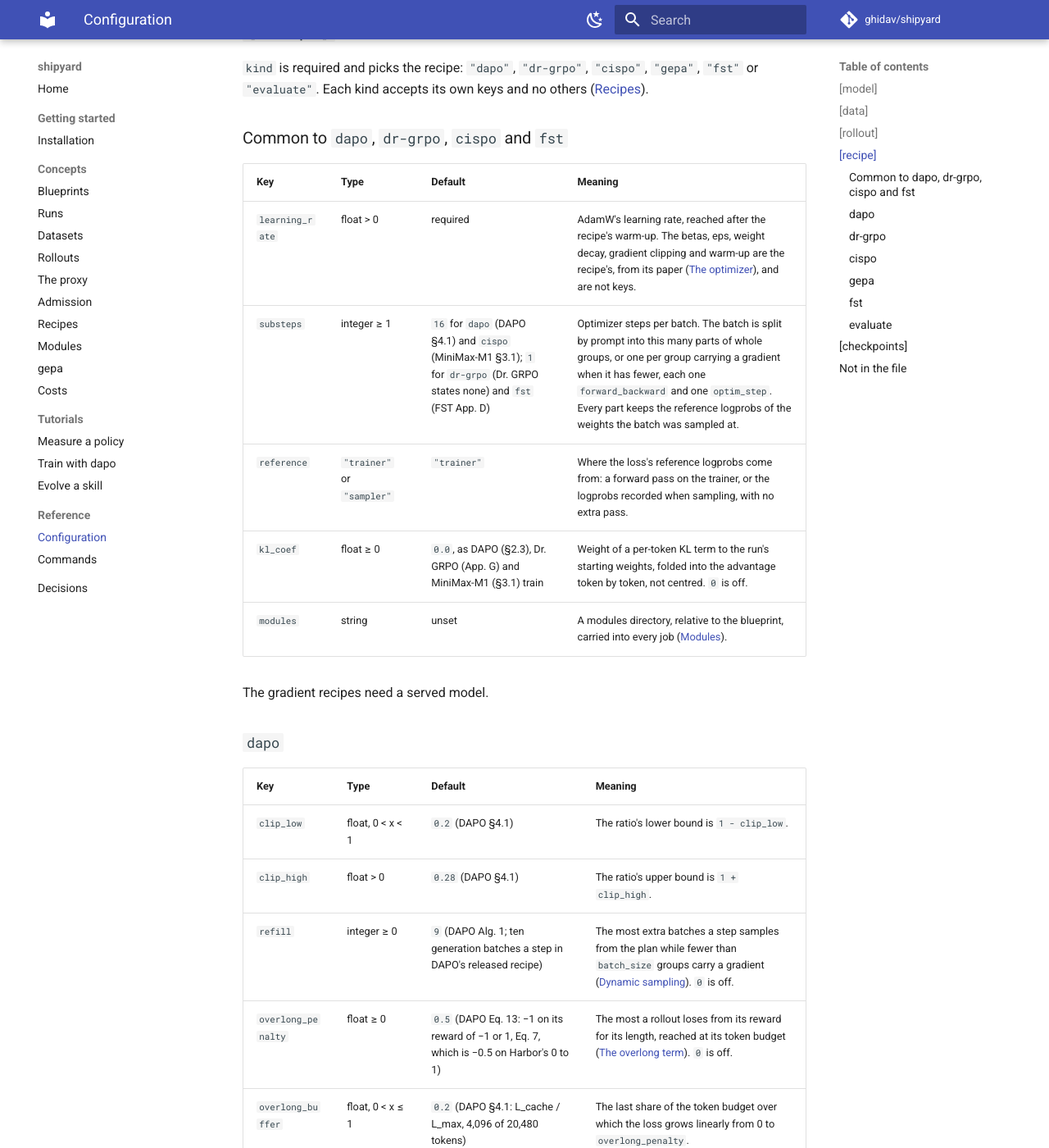
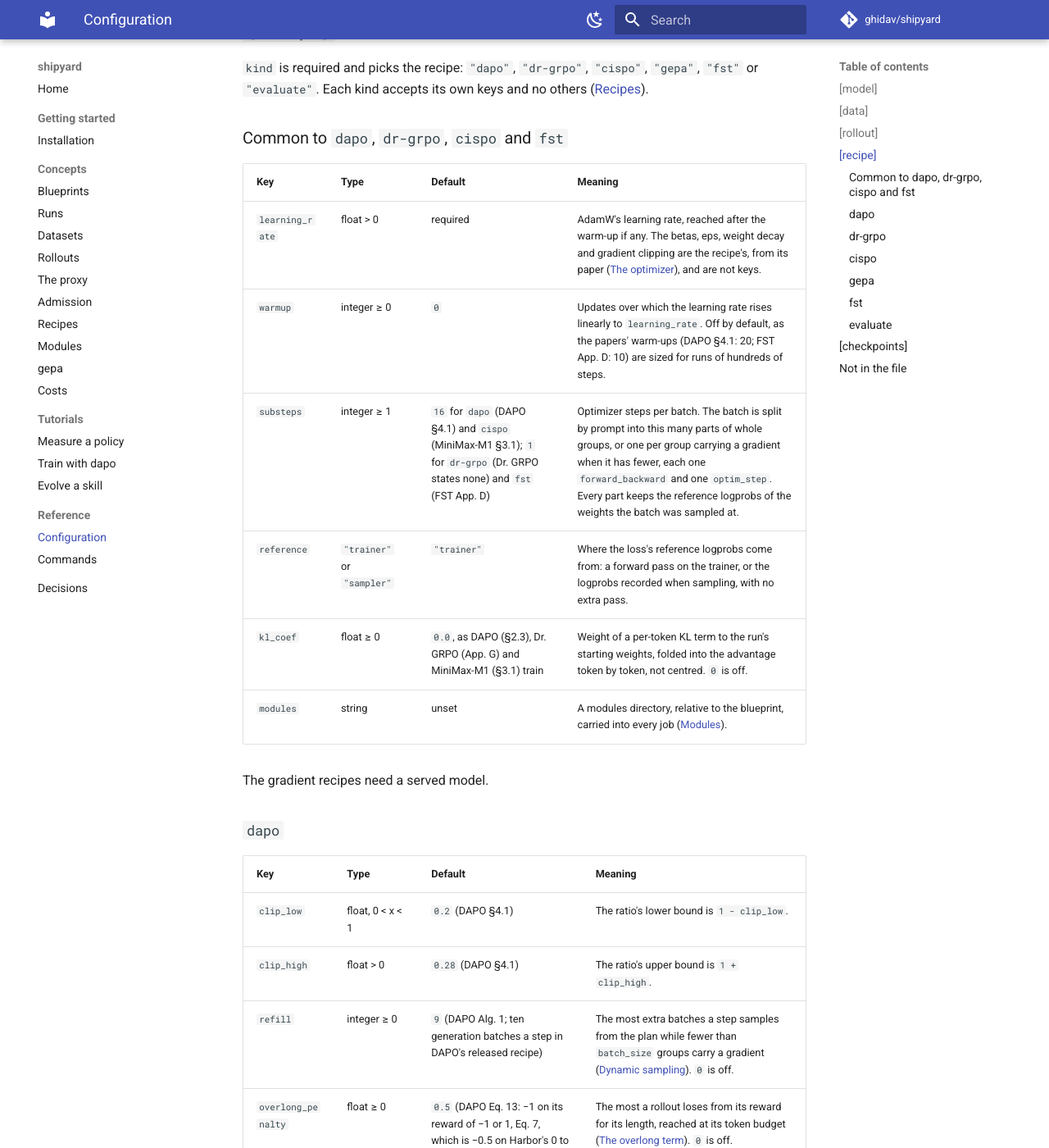
Before and after one commit to ghidav/shipyard, an MkDocs documentation site: the page built from docs/reference/configuration.md, in a window 1280 px wide and 1400 px high, scrolled down 3960 px. Shown: the whole window at 82% size. Built offline with MkDocs 1.6.1 and Material for MkDocs 9.7.7, drawn with Linux system fonts in a browser that asks for light colours; comment, search, counter and statistics services are not loaded; some of the changed text lies outside the part shown.

Commit message:
The warm-up is a recipe key, off by default
The papers' warm-ups (DAPO's 20 steps, FST's 10) are sized for runs of hundreds of
steps; a shipyard run of twenty steps would spend all of them below its learning rate.
`warmup` sets one for any gradient recipe, and check names the paper's beside a run
that takes none: "no warm-up (the paper's is 20 steps)".

Co-Authored-By: Claude Opus 5.5 <noreply@anthropic.com>
Claude-Session: https://claude.ai/code/session_017Cg3NQJFoC9pcXuvu4mCfX

```diff
--- a/docs/reference/configuration.md
+++ b/docs/reference/configuration.md
@@ -19,7 +19,7 @@ The **For** column says when a key matters:
 | `provider` | string | `"tinker"` | all | Who serves the weights. `"tinker"`: this run serves them through its proxy, from a Tinker-API backend. Anything else: the harness calls that provider itself. |
 | `from_checkpoint` | string | unset | served | A `tinker://` path to start from instead of the base model: a checkpoint's `state_path` to go on training, its `sampler_path` to measure it. `check` blocks the other one. |
 | `lora_rank` | integer | unset (32) | gradient | The LoRA rank of a new training client. Not used with `from_checkpoint`. |
-| `restore_optimizer` | boolean | `false` | gradient | With `from_checkpoint`, load the optimizer state as well as the weights. The state continues the earlier run's, so the run skips its recipe's warm-up. |
+| `restore_optimizer` | boolean | `false` | gradient | With `from_checkpoint`, load the optimizer state as well as the weights. The state continues the earlier run's, so the run skips any warm-up. |
 
 ## `[data]`
 
@@ -71,7 +71,8 @@ How the served keys behave is in [The proxy](../concepts/proxy.md).
 
 | Key | Type | Default | Meaning |
 |---|---|---|---|
-| `learning_rate` | float > 0 | required | AdamW's learning rate, reached after the recipe's warm-up. The betas, eps, weight decay, gradient clipping and warm-up are the recipe's, from its paper ([The optimizer](../concepts/recipes.md#the-optimizer)), and are not keys. |
+| `learning_rate` | float > 0 | required | AdamW's learning rate, reached after the warm-up if any. The betas, eps, weight decay and gradient clipping are the recipe's, from its paper ([The optimizer](../concepts/recipes.md#the-optimizer)), and are not keys. |
+| `warmup` | integer ≥ 0 | `0` | Updates over which the learning rate rises linearly to `learning_rate`. Off by default, as the papers' warm-ups (DAPO §4.1: 20; FST App. D: 10) are sized for runs of hundreds of steps. |
 | `substeps` | integer ≥ 1 | `16` for `dapo` (DAPO §4.1) and `cispo` (MiniMax-M1 §3.1); `1` for `dr-grpo` (Dr. GRPO states none) and `fst` (FST App. D) | Optimizer steps per batch. The batch is split by prompt into this many parts of whole groups, or one per group carrying a gradient when it has fewer, each one `forward_backward` and one `optim_step`. Every part keeps the reference logprobs of the weights the batch was sampled at. |
 | `reference` | `"trainer"` or `"sampler"` | `"trainer"` | Where the loss's reference logprobs come from: a forward pass on the trainer, or the logprobs recorded when sampling, with no extra pass. |
 | `kl_coef` | float ≥ 0 | `0.0`, as DAPO (§2.3), Dr. GRPO (App. G) and MiniMax-M1 (§3.1) train | Weight of a per-token KL term to the run's starting weights, folded into the advantage token by token, not centred. `0` is off. |
@@ -89,9 +90,9 @@ The gradient recipes need a served model.
 | `overlong_penalty` | float ≥ 0 | `0.5` (DAPO Eq. 13: −1 on its reward of −1 or 1, Eq. 7, which is −0.5 on Harbor's 0 to 1) | The most a rollout loses from its reward for its length, reached at its token budget ([The overlong term](../concepts/recipes.md#the-overlong-term-dapo-and-cispo)). `0` is off. |
 | `overlong_buffer` | float, 0 < x ≤ 1 | `0.2` (DAPO §4.1: L_cache / L_max, 4,096 of 20,480 tokens) | The last share of the token budget over which the loss grows linearly from 0 to `overlong_penalty`. |
 
-Token losses are averaged per prompt (DAPO Eq. 8). The optimizer is AdamW warmed up over 20 steps
-(DAPO §4.1), at the cookbook's betas 0.9 / 0.95, eps 1e-8, no weight decay and no gradient
-clipping; the paper states none of these.
+Token losses are averaged per prompt (DAPO Eq. 8). The optimizer is AdamW at the cookbook's betas 0.9 /
+0.95, eps 1e-8, no weight decay and no gradient clipping; the paper states none of these, and warms
+up over 20 steps (§4.1), which `warmup = 20` reproduces.
 
 ### `dr-grpo`
 
@@ -152,7 +153,7 @@ See [gepa](../concepts/gepa.md).
 `"modules"`), `minibatch` and `patience` are as for `gepa`. The fast phase selects on the paper's anchor set.
 FST names one anchor set (§3, App. A) and no other source for the minibatches, so fst draws them
 from it too. Token losses are averaged per prompt (FST Eq. 4), whatever `slow` is. The optimizer is
-AdamW at betas 0.9 / 0.999 and no weight decay, warmed up over 10 steps (FST App. D), with eps 1e-8,
+AdamW at betas 0.9 / 0.999 and no weight decay (FST App. D, which also warms up over 10 steps; `warmup = 10` reproduces it), with eps 1e-8,
 PyTorch's and the cookbook's, and no gradient clipping, as the paper states none. See
 [fst](../concepts/recipes.md#fst).
 
```
Also changed, not shown: docs/concepts/blueprints.md (+1 -1 lines), docs/concepts/recipes.md (+18 -14 lines), docs/concepts/runs.md (+3 -3 lines), docs/index.md (+1 -1 lines), docs/tutorials/train-with-dapo.md (+4 -4 lines), 12 other files.
